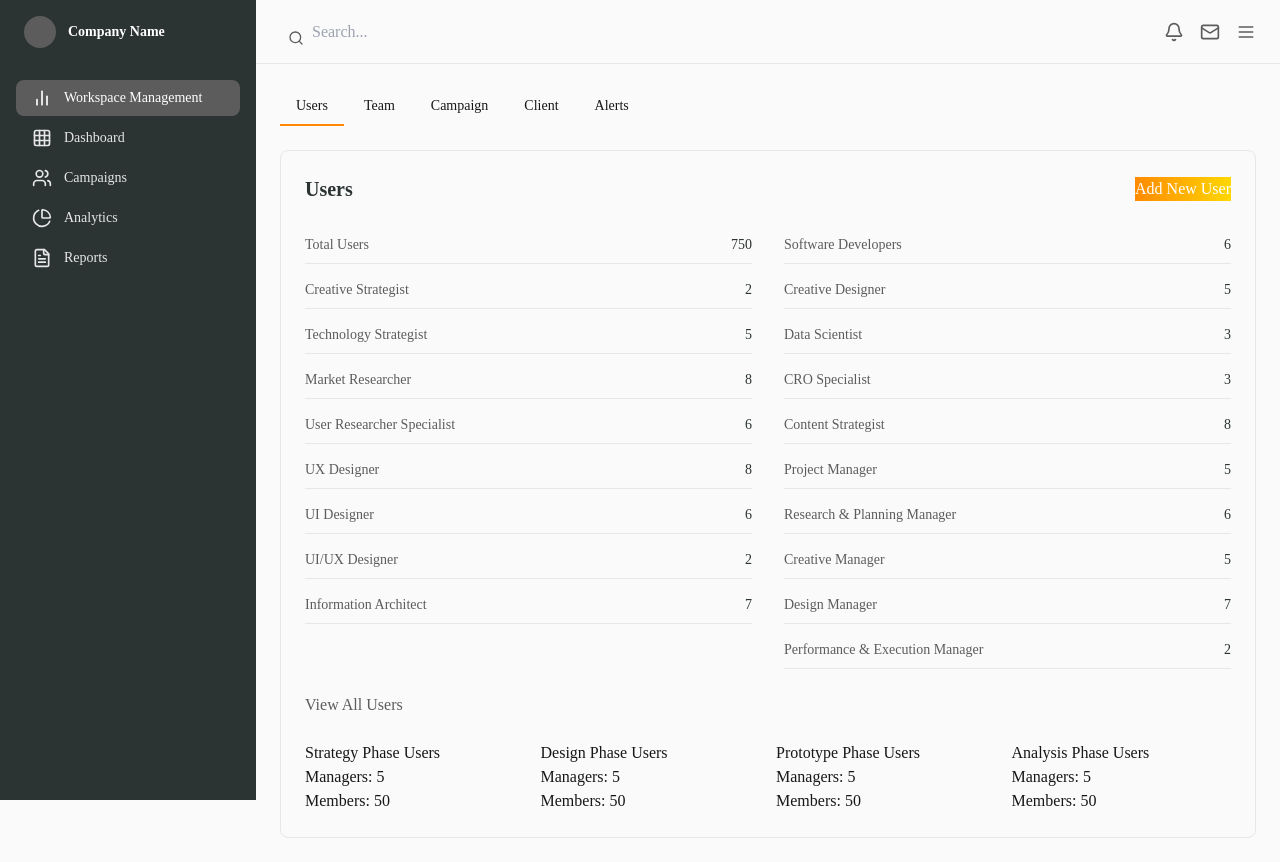
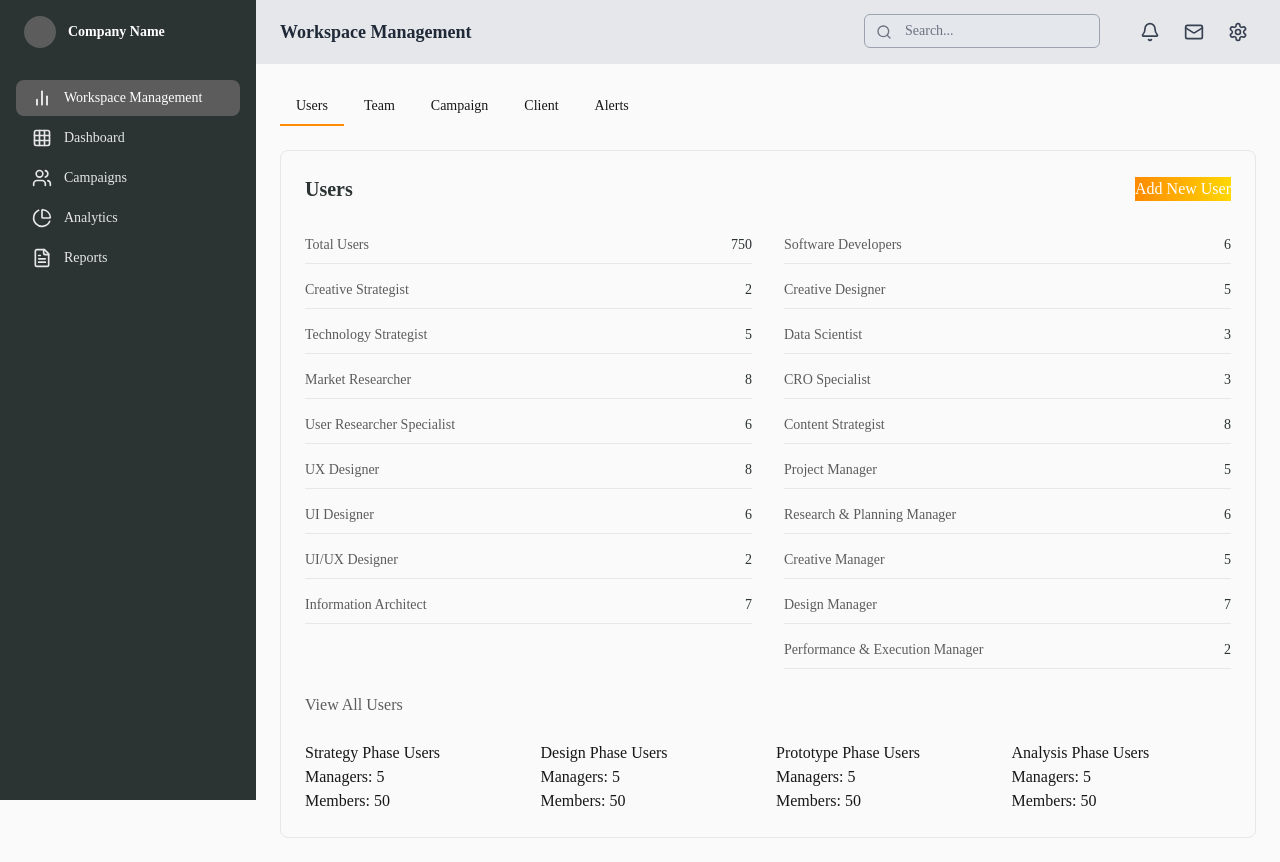
Before and after one commit to Alexandra-Shbaro/superadmin-dashboard, a Next.js app in the folder client/: page /dashboard in a window 1280 px wide. Built offline with nearby package versions, Linux system fonts and the light colour scheme.

Commit message:
changed justification in header

```diff
--- a/client/app/dashboard/components/Header.jsx
+++ b/client/app/dashboard/components/Header.jsx
@@ -1,28 +1,33 @@
-import { Search, Bell, Mail, Menu } from 'lucide-react'
+import { Search, Bell, Mail, Settings } from 'lucide-react'
 
 export function Header() {
     return (
-        <header className="flex h-16 items-center justify-between border-b border-[#E7E7E7] bg-[#FAFAFA] px-6">
-          <div className="w-96">
-            <div className="relative">
-              <Search className="absolute left-2 top-2.5 h-4 w-4 text-[#5C5C5C]" />
+        <header className="flex h-16 items-center bg-gray-200 px-6 w-full">
+            <div className="flex justify-start items-center ">
+                <h1 className="text-lg font-semibold text-gray-800 text-nowrap">Workspace Management</h1>
+            </div>
+            <div className="flex justify-end w-full">
+                <div className="flex max-w-xl px-8">
+                    <div className="relative w-full">
+                        <Search className="absolute left-3 top-1/2 h-4 w-4 -translate-y-1/2 text-gray-500" />
                         <input
                             placeholder="Search..."
-                className="pl-8 bg-[#FAFAFA] border-[#E7E7E7] text-[#2C3333]"
+                            className="w-full rounded-md border border-gray-400 bg-gray-200/90 py-1.5 pl-10 pr-4 text-sm text-gray-700 placeholder:text-gray-500 focus:border-gray-500 focus:outline-none focus:ring-1 focus:ring-gray-500"
                         />
                     </div>
                 </div>
-          <div className="flex items-center space-x-4">
-            <button variant="ghost" size="icon" className="text-[#5C5C5C] hover:bg-[#E7E7E7]">
+                <div className="flex items-center space-x-2">
+                    <button className="rounded-full p-2 text-gray-700 hover:bg-gray-200/50">
                         <Bell className="h-5 w-5" />
                     </button>
-            <button variant="ghost" size="icon" className="text-[#5C5C5C] hover:bg-[#E7E7E7]">
+                    <button className="rounded-full p-2 text-gray-700 hover:bg-gray-200/50">
                         <Mail className="h-5 w-5" />
                     </button>
-            <button variant="ghost" size="icon" className="text-[#5C5C5C] hover:bg-[#E7E7E7]">
-              <Menu className="h-5 w-5" />
+                    <button className="rounded-full p-2 text-gray-700 hover:bg-gray-200/50">
+                        <Settings className="h-5 w-5" />
                     </button>
                 </div>
+            </div>
         </header>
-      );
+    )
 }
--- a/client/app/dashboard/components/Sidebar.jsx
+++ b/client/app/dashboard/components/Sidebar.jsx
@@ -1,5 +1,5 @@
 import Link from "next/link";
-import { BarChart2, Grid, Users, PieChart, FileText } from "lucide-react"; // Imported Grid icon
+import { BarChart2, Grid, Users, PieChart, FileText } from "lucide-react";
 
 export function Sidebar() {
   return (
@@ -21,7 +21,7 @@ export function Sidebar() {
             href="#"
             className="flex items-center rounded-lg px-4 py-2 text-sm font-medium text-[#E7E7E7] hover:bg-[#5C5C5C]"
           >
-            <Grid className="mr-3 h-5 w-5" /> {/* Updated icon to Grid */}
+            <Grid className="mr-3 h-5 w-5" />
             Dashboard
           </Link>
           <Link
```
Lines whose indentation alone changed are shown as unchanged.
